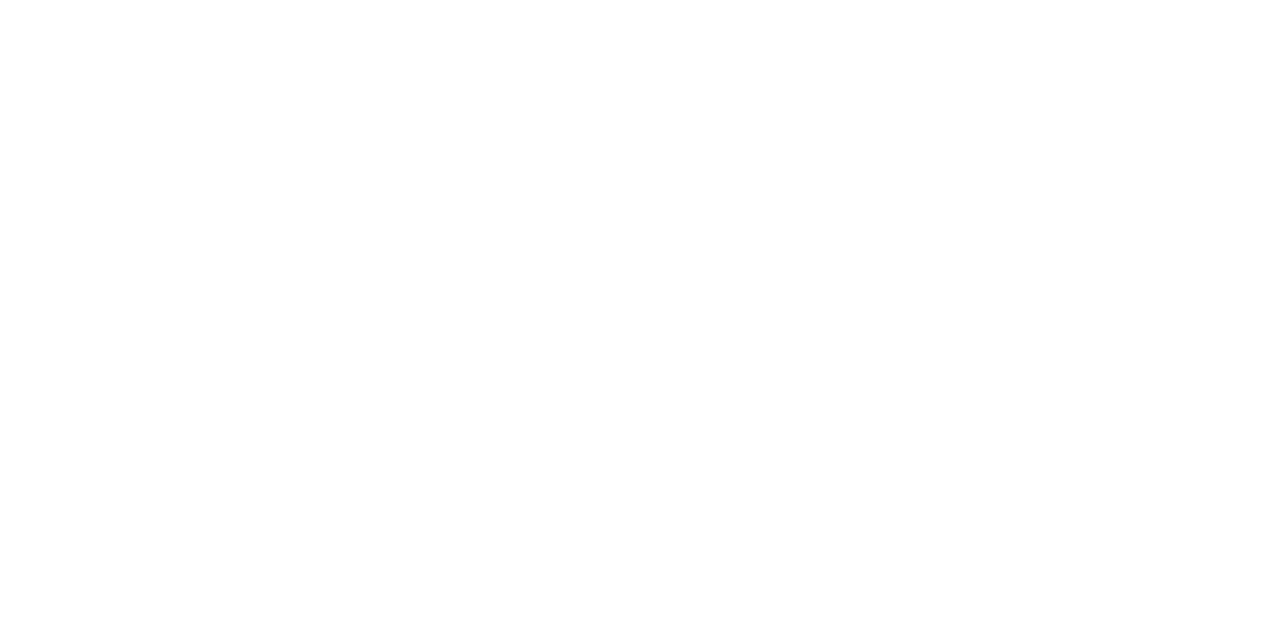
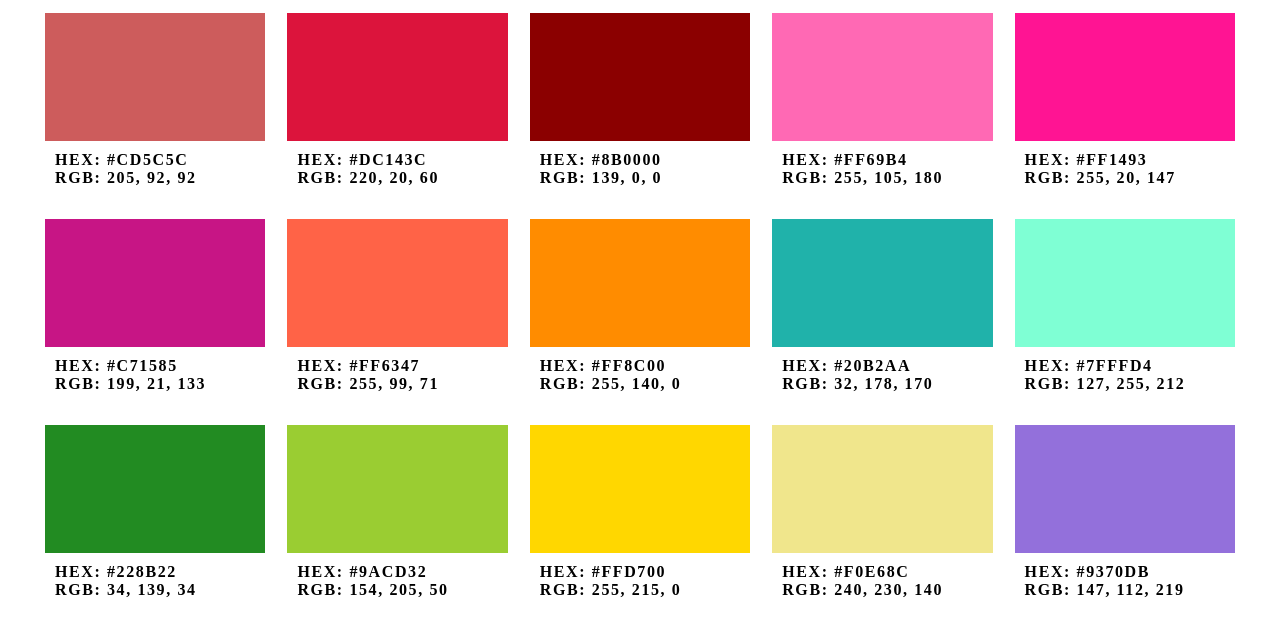
Before and after one commit to olgazagoruiko/project-05-colorpicker, a plain HTML site: page index.html in a window 1280 px wide. Drawn offline with Linux system fonts and the light colour scheme; the site is published under a folder, as on GitHub Pages, so addresses that start at the root find nothing.

Commit message:
Update index.html

```diff
--- a/index.html
+++ b/index.html
@@ -11,6 +11,6 @@
   <div class="palette js-palette">
 
   </div>
-  <script src="/color-picker.js"></script>
+  <script src="./color-picker.js"></script>
 </body>
 </html>
```
